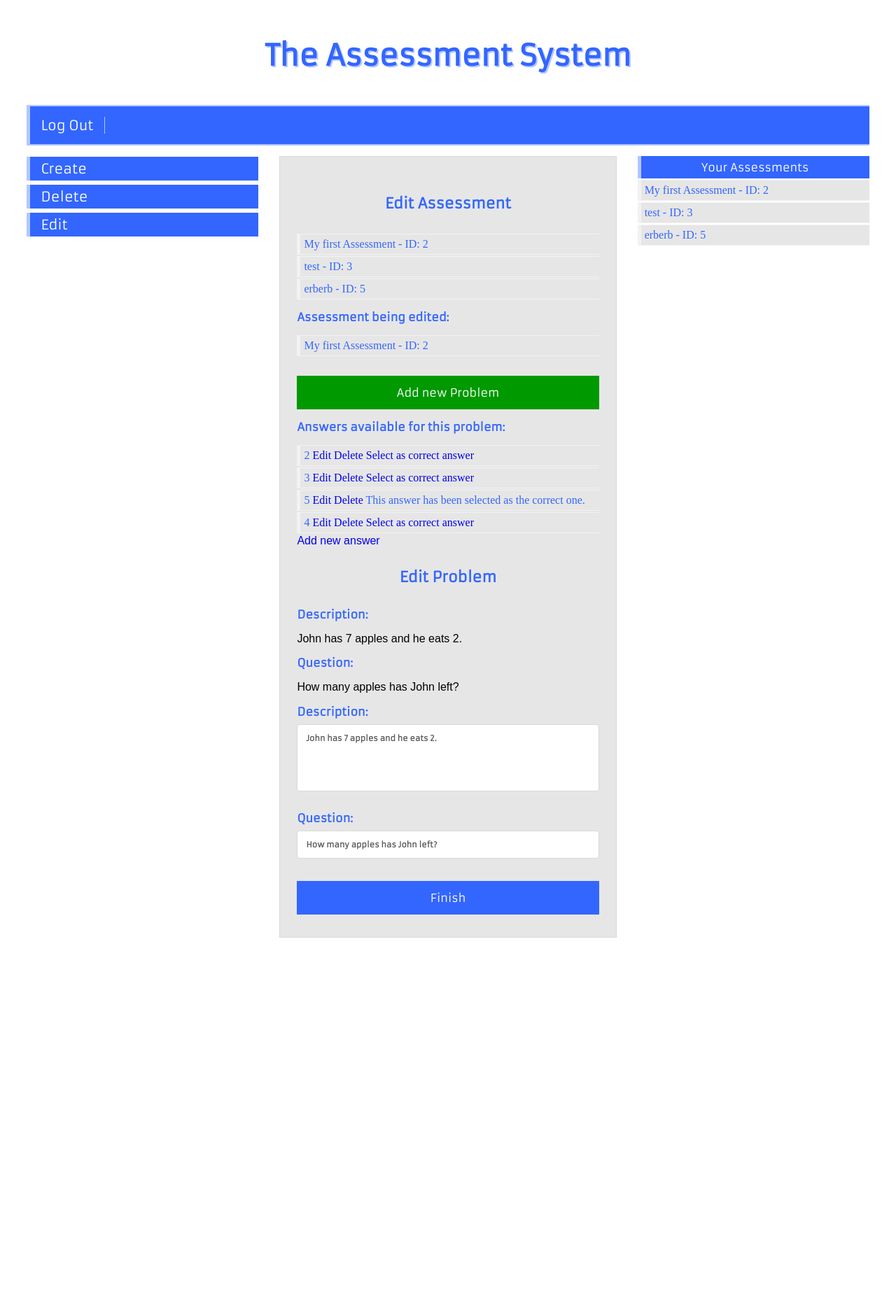
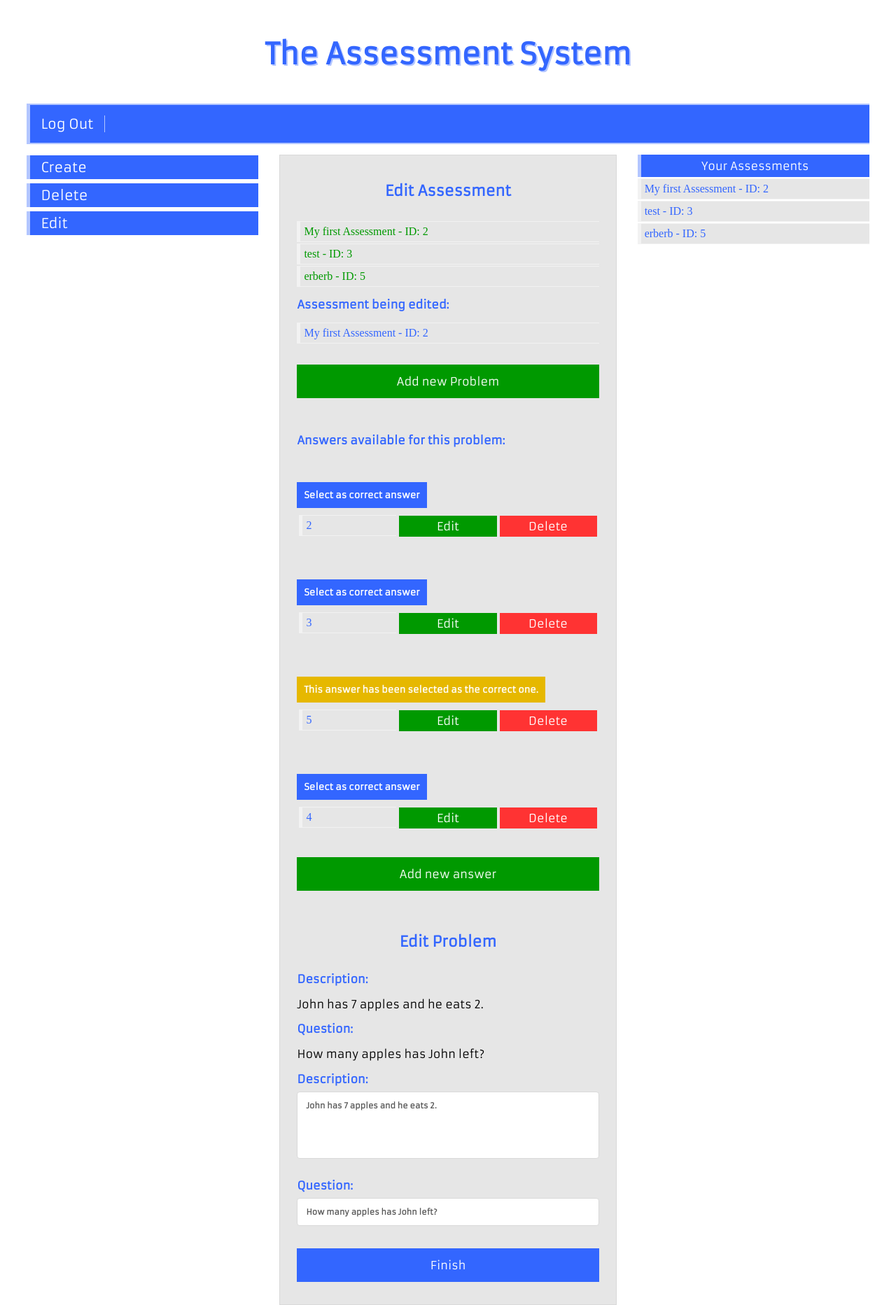
Before and after one commit to Techoplite/assessment-system, a Django app: page /edit-problem/1/ in a window 1280 px wide. Shown: the whole page at 70% size. Before the commit the page ends 1340 px from the top, so only its background shows below. Run offline with Django 3.2, Linux system fonts and the light colour scheme; a user stored in the database is signed in; data comes from the database, SQL or seed files in the repository; both versions use the stored data as it was after the commit; some web fonts are replaced.

Commit message:
Fix editable assessments style.

```diff
--- a/assessment/templates/assessment/edit_assessment.html
+++ b/assessment/templates/assessment/edit_assessment.html
@@ -38,7 +38,7 @@ No assessment to edit.
         <br>Available Answers:
         {% for answer in data.0 %}
         <ul>{{ answer.answer }}</ul>
-                {% endfor %}
+        {% endfor %}
         {% for correct_answer in data.1 %}
         <br>correct Answer:
         <ul>{{ correct_answer.answer }}</ul>
@@ -62,31 +62,37 @@ No assessment to edit.
     {% csrf_token %}
     {{ create_problem_form.as_p }}
     <h2>Once you click the 'Add' button, remember to add available answers to this problem by selecting it in the list
-    above.</h2>
+        above.</h2>
     <br><input type="submit" value="Add" name="create-problem">
 </form>
 {% endif %}
 
 <!--This problem available answers.-->
 {% if problem_answers_queryset %}
-<h3>Answers available for this problem:</h3>
+<h3 id="answers-available">Answers available for this problem:</h3>
 {% for answer in problem_answers_queryset %}
-<ul>{{ answer.answer }}
-    <a href="{% url 'edit-answer' answer.id %}">Edit</a>
-    <a href="{% url 'delete-answer' answer.id %}">Delete</a>
-    {% if answer.is_correct_answer == True %}
-    This answer has been selected as the correct one.
-    {% else %}
-    <a href="{% url 'set-correct-answer' answer_id=answer.id from_view='edit-problem'%}">Select as correct answer</a>
-    {% endif %}
+<table id="editable-answers">
+    <tr>
+        <td>
+            <ul class="answer">{{ answer.answer }}</ul>
+        </td>
+        <td><a id="edit-answer" href="{% url 'edit-answer' answer.id %}">Edit</a></td>
+        <td><a id="delete-answer" href="{% url 'delete-answer' answer.id %}">Delete</a></td>
+        {% if answer.is_correct_answer == True %}
+        <h4 id="correct">This answer has been selected as the correct one.</h4>
+        {% else %}
+        <h4 class="select-as-correct"><a id="select-as-correct" href="{% url 'set-correct-answer' answer_id=answer.id from_view='edit-problem'%}">Select
+            as correct answer</a></h4>
+        {% endif %}
 
-</ul>
+    </tr>
+</table>
 {% endfor %}
 {% endif %}
 
 {% if problem_to_edit %}
 <!--Add answer to existing problem.-->
-<a href="{% url 'add-answer' problem_id=problem_to_edit.id %}">Add new answer</a>
+<a href="{% url 'add-answer' problem_id=problem_to_edit.id %}"  id="add-answer">Add new answer</a>
 {% if create_answer_form %}
 <h1>Create an answer to "{{ problem_to_edit }}"</h1>
 <form action="{% url 'add-answer' problem_id=problem_to_edit.id %}" method="post">
--- a/assessmentsystem/static/assessmentsystem/css/style.css
+++ b/assessmentsystem/static/assessmentsystem/css/style.css
@@ -157,7 +157,6 @@ h1 {
   font-family: 'Armata';
   font-size: 130%;
   margin-bottom: 30px;
-  margin-top: 30px;
   color: #3366ff;
 }
 
@@ -223,6 +222,8 @@ textarea {
 }
 
 #main-content-teacher {
+  font-family: 'Armata';
+  color: black;
   margin-top: 15px;
   background-color: #e6e6e6;
   padding: 2%;
@@ -243,7 +244,7 @@ h2 {
   font-size: 100%;
   font-weight: bold;
   margin-top: 30px;
-  margin-bottom: 30px;
+  margin-bottom: 0px;
   color: #3366ff;
   border-left: 5 solid #3366ff;
   padding-left: 5px;
@@ -350,10 +351,106 @@ a#add-problem:hover {
 }
 
 a#editable-assessment {
-  color: #3366ff;
+  color: #009900;
 }
 
 a#editable-assessment:hover {
-  color: #0040ff;
+  color: #00b300;
+  text-shadow: 0.5px 0.5px #00b300;
+}
+
+h4 {
+  font-family: 'Armata';
+  font-size: 80%;
+  margin-top: 50px;
+  color: white;
+  padding: 10px;
+  background-color: #3366ff;
+  display: inline-block;
+  margin-block-end: 0px;
+}
+
+a#delete-answer {
+  font-family: 'Armata';
+  font-size: 100%;
+  width: 100%;
+  background-color: #ff3333;
+  color: white;
+  padding: 5px 5px;
+  margin: 8px 0;
+  border: none;
+  cursor: pointer;
+  display: inline-block;
+  text-align: center;
+}
+
+a#delete-answer:hover {
+  background-color: #ff4d4d;
+}
+
+a#edit-answer {
+  font-family: 'Armata';
+  font-size: 100%;
+  width: 100%;
+  background-color: #009900;
+  color: white;
+  padding: 5px 5px;
+  margin: 8px 0;
+  border: none;
+  cursor: pointer;
+  display: inline-block;
+  text-align: center;
+}
+
+a#edit-answer:hover {
+  background-color: #00b300;
+}
+
+table#editable-answers {
+  width: 100%;
+}
+
+td {
+  width: 33%;
+}
+
+a#select-as-correct {
+  color: white;
+}
+
+a#select-as-correct:hover {
+  color: #3366ff;
   text-shadow: 0.5px 0.5px #668cff;
 }
+
+h4.select-as-correct:hover {
+    background-color: #b3c6ff;
+}
+
+h4#correct {
+  background-color: #e6b800;
+}
+
+h3#answers-available {
+  margin-top: 50px;
+  margin-bottom: 0px;
+}
+
+a#add-answer {
+  font-family: 'Armata';
+  font-size: 100%;
+  width: 100%;
+  background-color: #009900;
+  color: white;
+  padding: 14px 20px;
+  margin-top: 30px;
+  margin-bottom: 60px;
+  border: none;
+  cursor: pointer;
+  display: block;
+  text-align: center;
+}
+
+a#add-answer:hover {
+  background-color: #00b300;
+}
```
Also changed, not shown: db.sqlite3.
